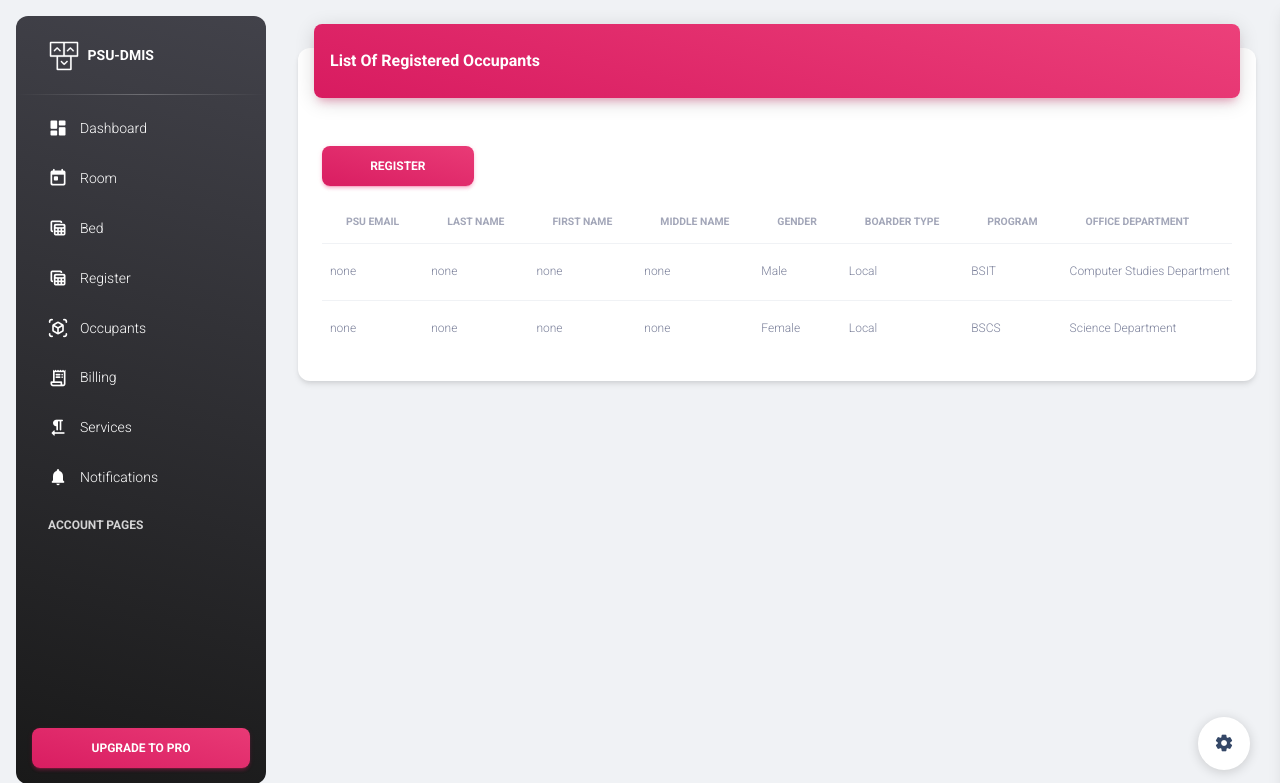
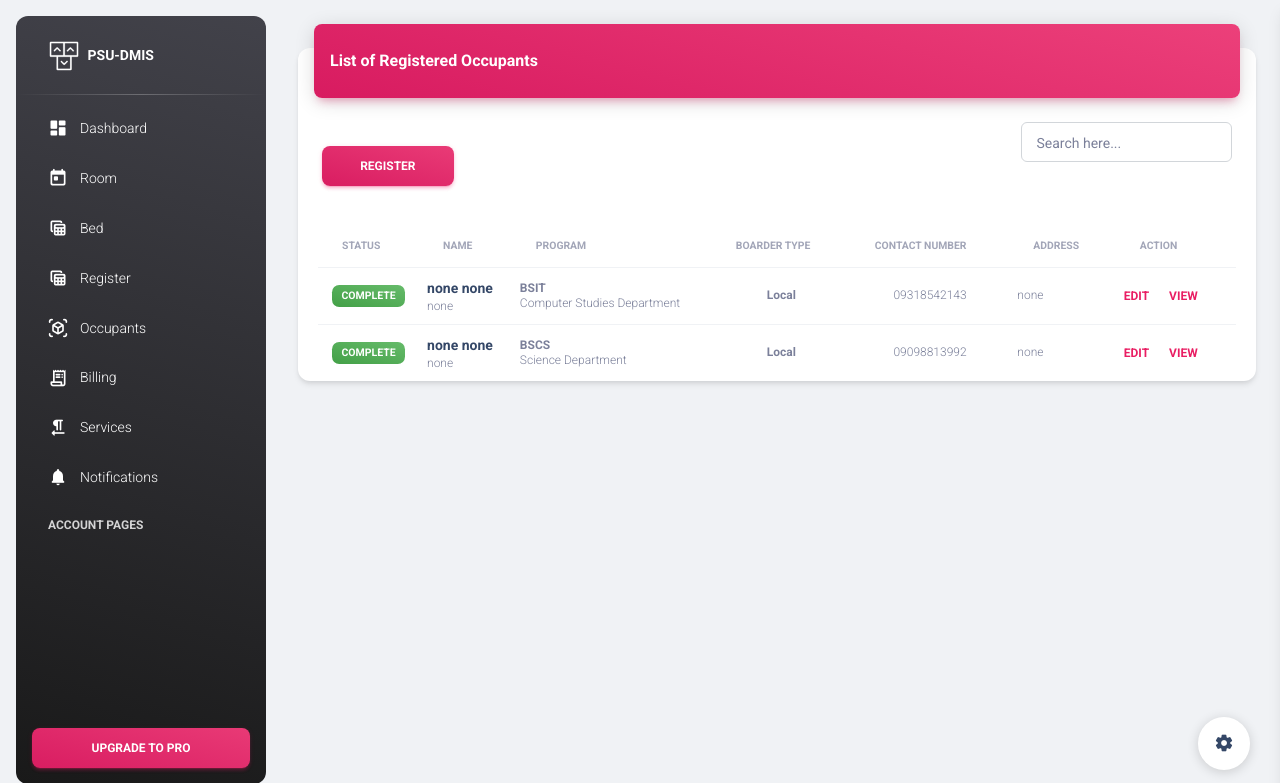
Before and after one commit to Carlo0417/projapp, a Django app: page /registration_list in a window 1280 px wide. Shown: the top 783 px of the page. Run offline with Django 4.2, Linux system fonts and the light colour scheme; data comes from the database, SQL or seed files in the repository; some libraries are stand-ins or nearby versions.

Commit message:
design_updates

```diff
--- a/projectsite/landingpage/templates/bed_list.html
+++ b/projectsite/landingpage/templates/bed_list.html
@@ -9,7 +9,7 @@
                 <div class="card my-4">
                     <div class="card-header p-0 position-relative mt-n4 mx-3 z-index-2">
                         <div class="bg-gradient-primary shadow-primary border-radius-lg pt-4 pb-3">
-                            <h6 class="text-white text-capitalize ps-3">List of Beds</h6>
+                            <h6 class="text-white ps-3">List of Beds</h6>
                         </div>
                     </div>
                     <div class="card-body">
--- a/projectsite/landingpage/templates/registration_list.html
+++ b/projectsite/landingpage/templates/registration_list.html
@@ -9,57 +9,45 @@
                 <div class="card my-4">
                     <div class="card-header p-0 position-relative mt-n4 mx-3 z-index-2">
                         <div class="bg-gradient-primary shadow-primary border-radius-lg pt-4 pb-3">
-                            <h6 class="text-white text-capitalize ps-3">List of Registered Occupants</h6>
+                            <h6 class="text-white ps-3">List of Registered Occupants</h6>
                         </div>
                     </div>
+
                     <div class="card-body">
-                        <div class="col-sm-2">
-                            <div class="pull-right">
-                            <a href="{% url 'RegistrationAdd' %}" class="btn bg-gradient-primary mt-4 w-100">Register</a>
+                       <div class="row">
+                            <div class="col-sm-2">
+                                <div class="pull-right">
+                                <a href="{% url 'RegistrationAdd' %}" class="btn bg-gradient-primary mt-4 w-100">Register</a>
+                                </div>
+                            </div>
+
+                            <div class="col-sm-7"></div>
+
+                            <div class="col-sm-3">
+                                <div class="input-group input-group-outline">
+                                    <label class="form-label">Search here...</label>
+                                    <input type="text" class="form-control">
+                                </div>
+                            </div>
                         </div>
-                        </div>
-                        <div class="table-responsive p-0">
+                    </div>
+
+                        <div class="table-responsive" style="padding: 0px 20px;">
                             <table class="table align-items-center mb-0">
                                 <thead>
                                     <tr class="headings">
                                         <th class="text-uppercase text-secondary text-xxs font-weight-bolder opacity-7">
-                                            PSU Email</th>
+                                            Status</th>
                                         <th class="text-uppercase text-secondary text-xxs font-weight-bolder opacity-7">
-                                            Last Name</th>
-                                        <th class="text-uppercase text-secondary text-xxs font-weight-bolder opacity-7">
-                                            First Name</th>
-                                        <th class="text-uppercase text-secondary text-xxs font-weight-bolder opacity-7">
-                                            Middle Name</th>
-                                        <th class="text-uppercase text-secondary text-xxs font-weight-bolder opacity-7">
-                                            Gender</th>
-                                        <th class="text-uppercase text-secondary text-xxs font-weight-bolder opacity-7">
-                                            Boarder Type</th>
+                                            Name</th>
                                         <th class="text-uppercase text-secondary text-xxs font-weight-bolder opacity-7">
                                             Program</th>
                                         <th class="text-uppercase text-secondary text-xxs font-weight-bolder opacity-7">
-                                            Office Department</th>
+                                            Boarder Type</th>
                                         <th class="text-uppercase text-secondary text-xxs font-weight-bolder opacity-7">
                                             Contact Number</th>
                                         <th class="text-uppercase text-secondary text-xxs font-weight-bolder opacity-7">
                                             Address</th>
-                                        <th class="text-uppercase text-secondary text-xxs font-weight-bolder opacity-7">
-                                            City</th>
-                                        <th class="text-uppercase text-secondary text-xxs font-weight-bolder opacity-7">
-                                            Municipality</th>
-                                        <th class="text-uppercase text-secondary text-xxs font-weight-bolder opacity-7">
-                                            Province</th>
-                                        <th class="text-uppercase text-secondary text-xxs font-weight-bolder opacity-7">
-                                            Country</th>
-                                        <th class="text-uppercase text-secondary text-xxs font-weight-bolder opacity-7">
-                                            Guardian's First Name</th>
-                                        <th class="text-uppercase text-secondary text-xxs font-weight-bolder opacity-7">
-                                            Guardian's Last Name</th>
-                                        <th class="text-uppercase text-secondary text-xxs font-weight-bolder opacity-7">
-                                            Guardian's Email</th>
-                                        <th class="text-uppercase text-secondary text-xxs font-weight-bolder opacity-7">
-                                            Guardian's Address</th>
-                                        <th class="text-uppercase text-secondary text-xxs font-weight-bolder opacity-7">
-                                            Guardian's Contact Number</th>
                                         <th class="text-uppercase text-secondary text-xxs font-weight-bolder opacity-7">
                                             Action</th>
                                     </tr>
@@ -67,64 +55,30 @@
                                 <tbody>
                                     {% for object in object_list %}
                                     <tr>
-                                        <td>
-                                            <p class="text-xs text-secondary mb-0">{{ object.psu_email }}</p>
-                                        </td>
-                                        <td class="align-middle">
-                                            <p class="text-xs text-secondary mb-0">{{ object.last_name }}</p>
-                                        </td>
-                                        <td class="align-middle">
-                                            <p class="text-xs text-secondary mb-0">{{ object.first_name }}</p>
+                                        <td class="align-middle text-center text-sm">
+                                            <span {% if object.psu_email == "" %} class="badge badge-sm bg-gradient-secondary" {% else %} class="badge badge-sm bg-gradient-success" {% endif %} "> Complete </span>
                                         </td>
                                         <td>
-                                            <p class="text-xs text-secondary mb-0">{{ object.middle_name }}</p>
-                                        </td>
-                                        <td class="align-middle">
-                                            <p class="text-xs text-secondary mb-0">{{ object.gender }}</p>
-                                        </td>
-                                        <td class="align-middle">
-                                            <p class="text-xs text-secondary mb-0">{{ object.boarder_type }}</p>
+                                            <div class="d-flex flex-column justify-content-center">
+                                                <h6 class="mb-0 text-sm">{{ object.first_name }} {{ object.last_name }}</h6>
+                                                <p class="text-xs text-secondary mb-0">{{ object.psu_email }}</p>
+                                            </div>
                                         </td>
                                         <td>
-                                            <p class="text-xs text-secondary mb-0">{{ object.program }}</p>
+                                            <div class="d-flex flex-column justify-content-center">
+                                                <p class="text-xs font-weight-bold mb-0">{{ object.program }}</p>
+                                                <p class="text-xs text-secondary mb-0">{{ object.office_dept }}</p>
+                                            </div>
                                         </td>
-                                        <td class="align-middle">
-                                            <p class="text-xs text-secondary mb-0">{{ object.office_dept }}</p>
+                                        <td class="text-center">
+                                            <p class="text-xs font-weight-bold mb-0">{{ object.boarder_type }}</p>
                                         </td>
-                                        <td class="align-middle">
+                                        <td class="text-center">
                                             <p class="text-xs text-secondary mb-0">{{ object.contact_no }}</p>
                                         </td>
                                         <td>
                                             <p class="text-xs text-secondary mb-0">{{ object.address }}</p>
                                         </td>
-                                        <td class="align-middle">
-                                            <p class="text-xs text-secondary mb-0">{{ object.city }}</p>
-                                        </td>
-                                        <td class="align-middle">
-                                            <p class="text-xs text-secondary mb-0">{{ object.municipality }}</p>
-                                        </td>
-                                        <td class="align-middle">
-                                            <p class="text-xs text-secondary mb-0">{{ object.province }}</p>
-                                        </td>
-                                        <td class="align-middle">
-                                            <p class="text-xs text-secondary mb-0">{{ object.country }}</p>
-                                        </td>
-                                        <td>
-                                            <p class="text-xs text-secondary mb-0">{{ object.guardian_first_name }}</p>
-                                        </td>
-                                        <td class="align-middle">
-                                            <p class="text-xs text-secondary mb-0">{{ object.guardian_last_name }}</p>
-                                        </td>
-                                        <td class="align-middle">
-                                            <p class="text-xs text-secondary mb-0">{{ object.guardian_email_address }}</p>
-                                        </td>
-                                        <td class="align-middle">
-                                            <p class="text-xs text-secondary mb-0">{{ object.guardian_present_address }}</p>
-                                        </td>
-                                        <td class="align-middle">
-                                            <p class="text-xs text-secondary mb-0">{{ object.guardian_contact_no }}</p>
-                                        </td>
-
                                         <td>
                                             <a href="registration_list/{{ object.id }}"
                                                 class="btn btn-link pe-3 ps-0 mb-0 ms-auto w-25 w-md-auto"
--- a/projectsite/landingpage/templates/service_list.html
+++ b/projectsite/landingpage/templates/service_list.html
@@ -9,7 +9,7 @@
                 <div class="card my-4">
                     <div class="card-header p-0 position-relative mt-n4 mx-3 z-index-2">
                         <div class="bg-gradient-primary shadow-primary border-radius-lg pt-4 pb-3">
-                            <h6 class="text-white text-capitalize ps-3">List of Services</h6>
+                            <h6 class="text-white ps-3">List of Services</h6>
                         </div>
                     </div>
                     <div class="card-body">
--- a/projectsite/landingpage/views.py
+++ b/projectsite/landingpage/views.py
@@ -183,11 +183,11 @@ def add_room(request):
 
         if form.is_valid():
             form.save()
-            messages.success(request, 'Form submission successful.')
+            messages.success(request, 'New Room Added Successfully.')
             return redirect('RoomAdd')
 
         else:
-            messages.error(request, 'Please complete required field.')
+            messages.error(request, 'Please complete the required field.')
             return redirect('RoomAdd')
     else:
         form = RoomForm()
@@ -200,11 +200,11 @@ def add_service(request):
 
         if form.is_valid():
             form.save()
-            messages.success(request, 'Form submission successful.')
+            messages.success(request, 'New Service Added Successfully.')
             return redirect('ServiceAdd')
 
         else:
-            messages.error(request, 'Please complete required field.')
+            messages.error(request, 'Please complete the required field.')
             return redirect('ServiceAdd')
     else:
         form = ServiceForm()
@@ -217,11 +217,11 @@ def add_bed(request):
 
         if form.is_valid():
             form.save()
-            messages.success(request, 'Form submission successful.')
+            messages.success(request, 'New Bed Added Successfully.')
             return redirect('BedAdd')
 
         else:
-            messages.error(request, 'Please complete required field.')
+            messages.error(request, 'Please complete the required field.')
             return redirect('BedAdd')
     else:
         form = BedForm()
@@ -239,7 +239,7 @@ def add_occupant(request):
             occ.bedPrice = Bed.objects.filter(pk=bed_id).values_list('price')
             occ.save()
 
-            messages.success(request, 'Form submission successful.')
+            messages.success(request, 'Occupant Added Successfully.')
 
             # update BED: bed_status to occupied after adding occupant
             cursor = connections['default'].cursor()
@@ -248,7 +248,7 @@ def add_occupant(request):
             return redirect('OccupantAdd')
 
         else:
-            messages.error(request, 'Please complete required field.')
+            messages.error(request, 'Please complete the required field.')
             return redirect('OccupantAdd')
     else:
         form = OccupantForm()
@@ -261,11 +261,11 @@ def add_registration(request):
 
         if form.is_valid():
             form.save()
-            messages.success(request, 'Form submission successful.')
+            messages.success(request, 'Registered Successfully.')
             return redirect('RegistrationAdd')
 
         else:
-            messages.error(request, 'Please complete required field.')
+            messages.error(request, 'Please complete the required field/s.')
             return redirect('RegistrationAdd')
     else:
         form = RegistrationForm()
```
Also changed, not shown: projectsite/dormitory/forms.py (+0 -8 lines), projectsite/dormitory/models.py (+7 -7 lines), projectsite/landingpage/templates/bed_add.html (+9 -7 lines), projectsite/landingpage/templates/occupant_add.html (+9 -7 lines), projectsite/landingpage/templates/occupant_list.html (+20 -6 lines), projectsite/landingpage/templates/registration_add.html (+9 -7 lines), projectsite/landingpage/templates/room_add.html (+9 -7 lines), projectsite/landingpage/templates/room_list.html (+21 -7 lines), projectsite/landingpage/templates/service_add.html (+9 -7 lines).
